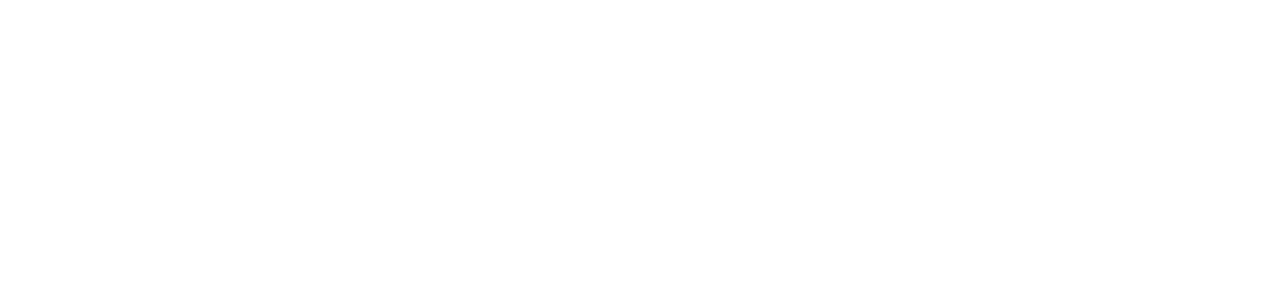
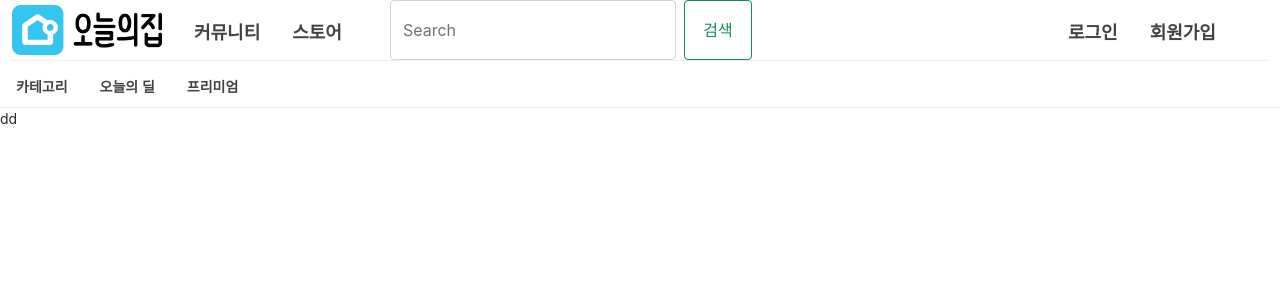
Before and after one commit to TodayHouse/TodayHouse-Frontend, a React (Create React App) app: page /order in a window 1280 px wide. Before the commit this address had no page. Shown: the top 300 px of the page. Built offline with nearby package versions, Linux system fonts and the light colour scheme.

Commit message:
refactor: Header bar 코드 구조 수정

```diff
--- a/src/App.js
+++ b/src/App.js
@@ -12,6 +12,7 @@ import {
   Advices,
   Edit,
   Board,
+  Order,
 } from '../src/pages/index'
 import { BrowserRouter, Routes, Route } from 'react-router-dom'
 
@@ -47,13 +48,14 @@ function App() {
               <Route path="/advices" element={<Advices />}></Route>
               <Route path="/advices/:id" element={<AdviceDetail />}></Route>
               <Route path="/event" element={<Board />}></Route>
+              <Route path="/story" element={<Story />} />
+              <Route path="/story/post" element={<StoryPostDetail />} />
+              <Route path="/product/:id" element={<Product />} />
+              <Route path="/order" element={<Order />} />
             </Route>
             <Route path="/editor" element={<Edit />}></Route>
             <Route path="/login" element={<Login />} />
             <Route path="/signup" element={<Signup />}></Route>
-            <Route path="/story" element={<Story />} />
-            <Route path="/story/post" element={<StoryPostDetail />} />
-            <Route path="/product/:id" element={<Product />} />
           </Routes>
         </div>
       </BrowserRouter>
--- /dev/null
+++ b/src/pages/Order/Order.js
@@ -0,0 +1,9 @@
+import React from 'react'
+import styled from 'styled-components'
+
+const Order = () => {
+  return <Container>dd</Container>
+}
+
+const Container = styled.div``
+export default Order
--- a/src/pages/Product/Product.js
+++ b/src/pages/Product/Product.js
@@ -28,7 +28,6 @@ const Product = () => {
 
   return (
     <Container id="container">
-      <Main />
       <ProductSimpleView />
       <ProductNavigation />
       <Wrap>
--- a/src/pages/Story/pages/Story.js
+++ b/src/pages/Story/pages/Story.js
@@ -51,7 +51,6 @@ const Story = () => {
 
   return (
     <Fragment>
-      <Main />
       <Category />
       <CardContainer>
         <TotalNum>전체 5,882</TotalNum>
--- a/src/pages/Story/pages/StoryPostDetail.js
+++ b/src/pages/Story/pages/StoryPostDetail.js
@@ -30,7 +30,6 @@ const StoryPostDetail = () => {
 
   return (
     <Container id="container">
-      <Main />
       <MainImage
         width="100%"
         height="500px"
--- a/src/pages/index.js
+++ b/src/pages/index.js
@@ -8,6 +8,7 @@ import Advices from './Advices/Advices'
 import AdviceDetail from './Advices/AdviceDetail'
 import Edit from './Editor/Edit'
 import Board from './Event/Board'
+import Order from './Order/Order'
 
 export {
   Login,
@@ -20,4 +21,5 @@ export {
   Advices,
   Edit,
   Board,
+  Order,
 }
```
